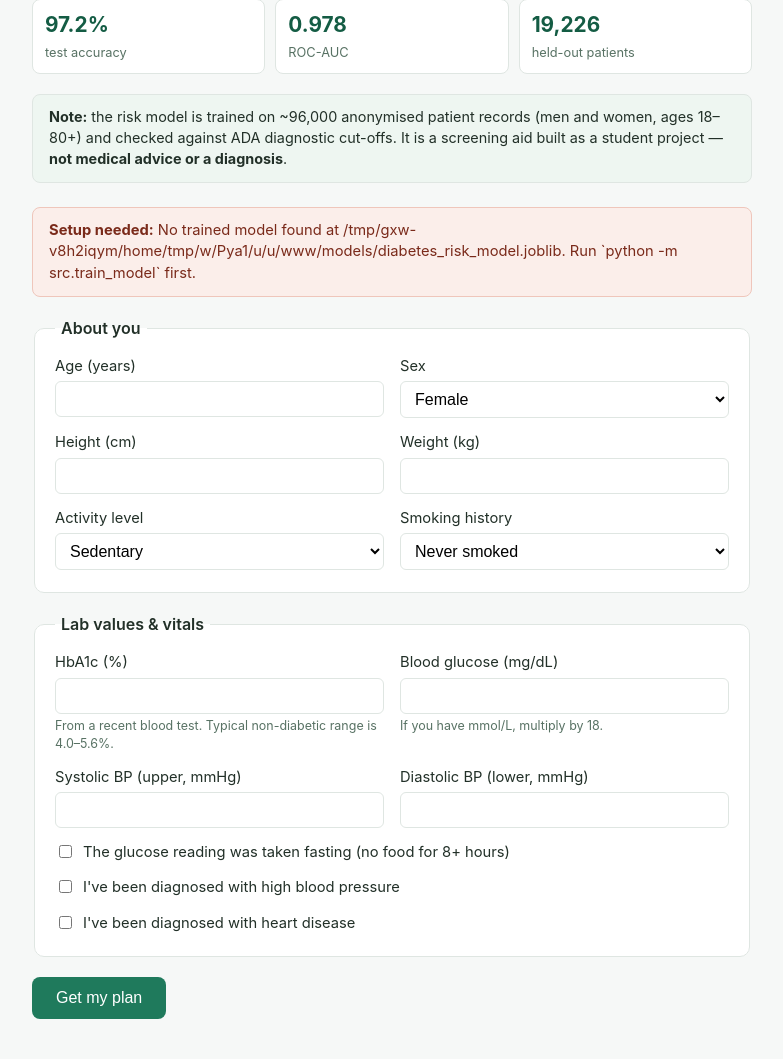
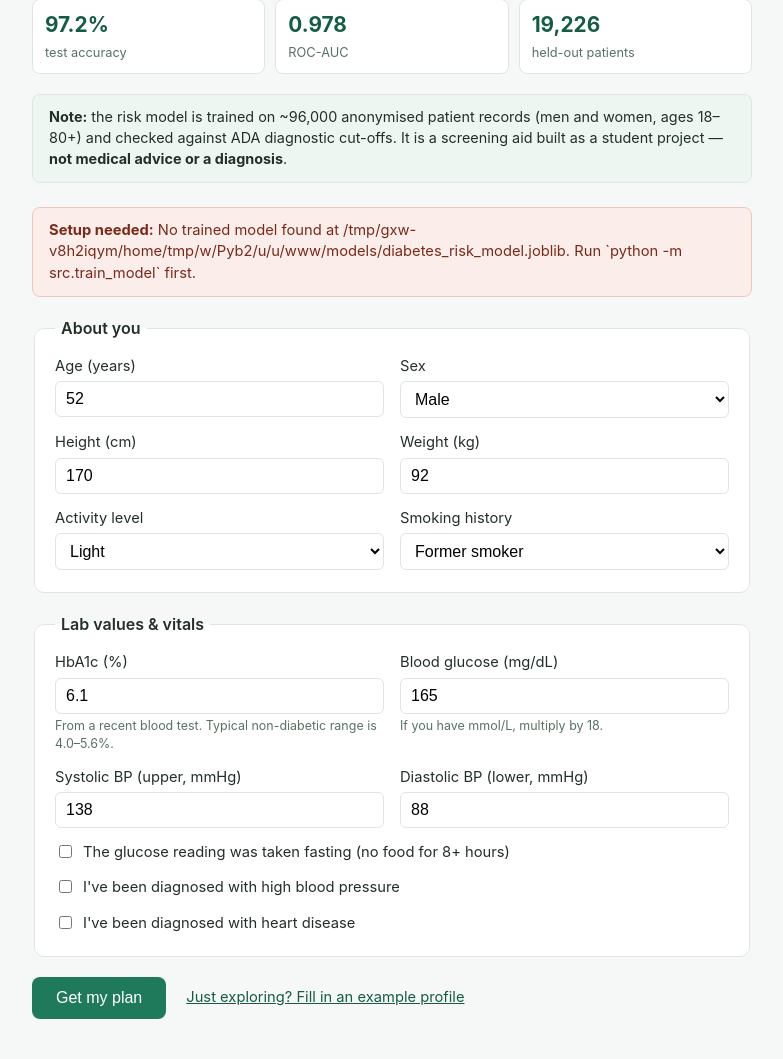
Before and after one commit to harshchaudhari09/DIET-RECOMMENDATION-PLANNER, a Flask app: page /?example=1 in a window 1280 px wide. Shown: the part 152-1211 px from the top of the page, without its empty margins (248-1031 px from the left). Run offline with Flask 3, Linux system fonts and the light colour scheme; some libraries are stand-ins or nearby versions.

Commit message:
Add live demo badge and one-click example profile
- README: Live Demo badge + "Try it live" link to curadiet.onrender.com
- /?example=1 pre-fills the form with a sample profile for visitors
- Test for the example prefill (35 tests)

Co-Authored-By: Claude Opus 5.5 <noreply@anthropic.com>

```diff
--- a/app.py
+++ b/app.py
@@ -52,9 +52,25 @@ def render_form(values=None, errors=None, status=200):
     )
 
 
+# Pre-filled demo profile so visitors can try the app in two clicks
+# (open /?example=1, then press "Get my plan").
+EXAMPLE_PROFILE = {
+    "age": "52",
+    "gender": "Male",
+    "height_cm": "170",
+    "weight_kg": "92",
+    "activity": "light",
+    "smoking_history": "former",
+    "hba1c": "6.1",
+    "glucose": "165",
+    "systolic": "138",
+    "diastolic": "88",
+}
+
+
 @app.route("/", methods=["GET"])
 def home():
-    return render_form()
+    return render_form(EXAMPLE_PROFILE if request.args.get("example") else None)
 
 
 @app.route("/healthz", methods=["GET"])
--- a/static/style.css
+++ b/static/style.css
@@ -123,6 +123,15 @@ button {
 
 button:hover { background: var(--primary-dark); }
 
+.actions {
+  display: flex;
+  flex-wrap: wrap;
+  align-items: center;
+  gap: 12px 20px;
+}
+
+.example-link { color: var(--primary-dark); font-size: 0.92rem; }
+
 .card {
   background: var(--card-bg);
   border: 1px solid var(--border);
--- a/templates/index.html
+++ b/templates/index.html
@@ -114,7 +114,10 @@
         </label>
       </fieldset>
 
-      <button type="submit">Get my plan</button>
+      <div class="actions">
+        <button type="submit">Get my plan</button>
+        <a href="/?example=1" class="example-link">Just exploring? Fill in an example profile</a>
+      </div>
     </form>
   </div>
 </body>
```
Also changed, not shown: tests/test_model_and_app.py (+7 -0 lines), README.md.
